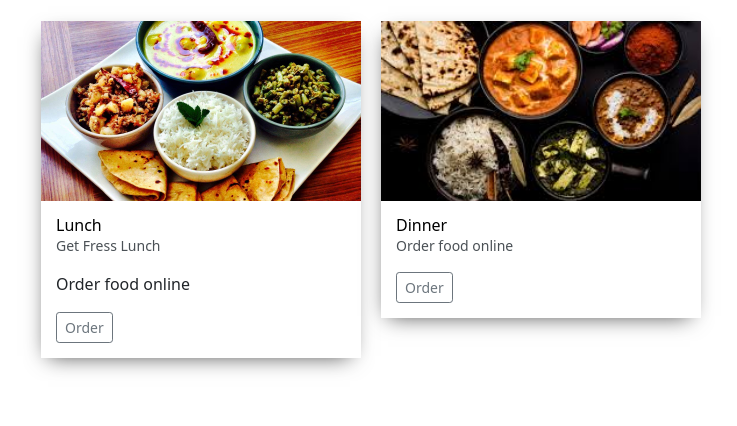
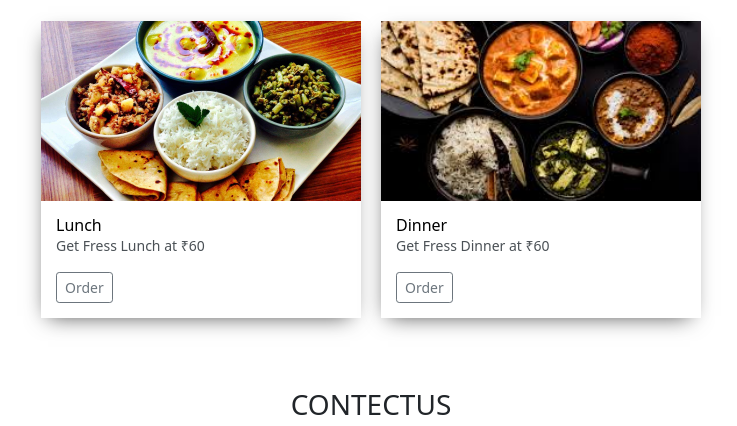
Before and after one commit to Manokamnasingh1/Foodorderapp, a Django app: page / in a window 1280 px wide. Shown: the part 657-1083 px from the top of the page, without its empty margins (269-1006 px from the left). Run offline with Django 4.2, Linux system fonts and the light colour scheme.

Commit message:
Update index.html

```diff
--- a/templates/index.html
+++ b/templates/index.html
@@ -88,8 +88,8 @@
                 <img class="thumbnail" src="{% static 'images/Lunch.jpg' %}"></li>
                 <div class="post-preview">
                   <h6 class="post-title">Lunch</h6>
-			<p class="post-intro">Get Fress Lunch</p>
-                    Order food online</p>
+			<p class="post-intro">Get Fress Lunch at ₹60</p>
+
                     <a href="https://krishnatiffinservicepayment.herokuapp.com/" class="btn btn-sm btn-outline-secondary" >Order</a>
 
 
@@ -103,7 +103,7 @@
                 <img class="thumbnail" src="{% static 'images/dinner.jpg' %}"></li>
                 <div class="post-preview">
                   <h6 class="post-title">Dinner</h6>
-                  <p class="post-intro">Order food online</p>
+                  <p class="post-intro">Get Fress Dinner at ₹60</p>
                   <a href="https://krishnatiffinservicepayment.herokuapp.com/" class="btn btn-sm btn-outline-secondary" >Order</a>
 
 
```
